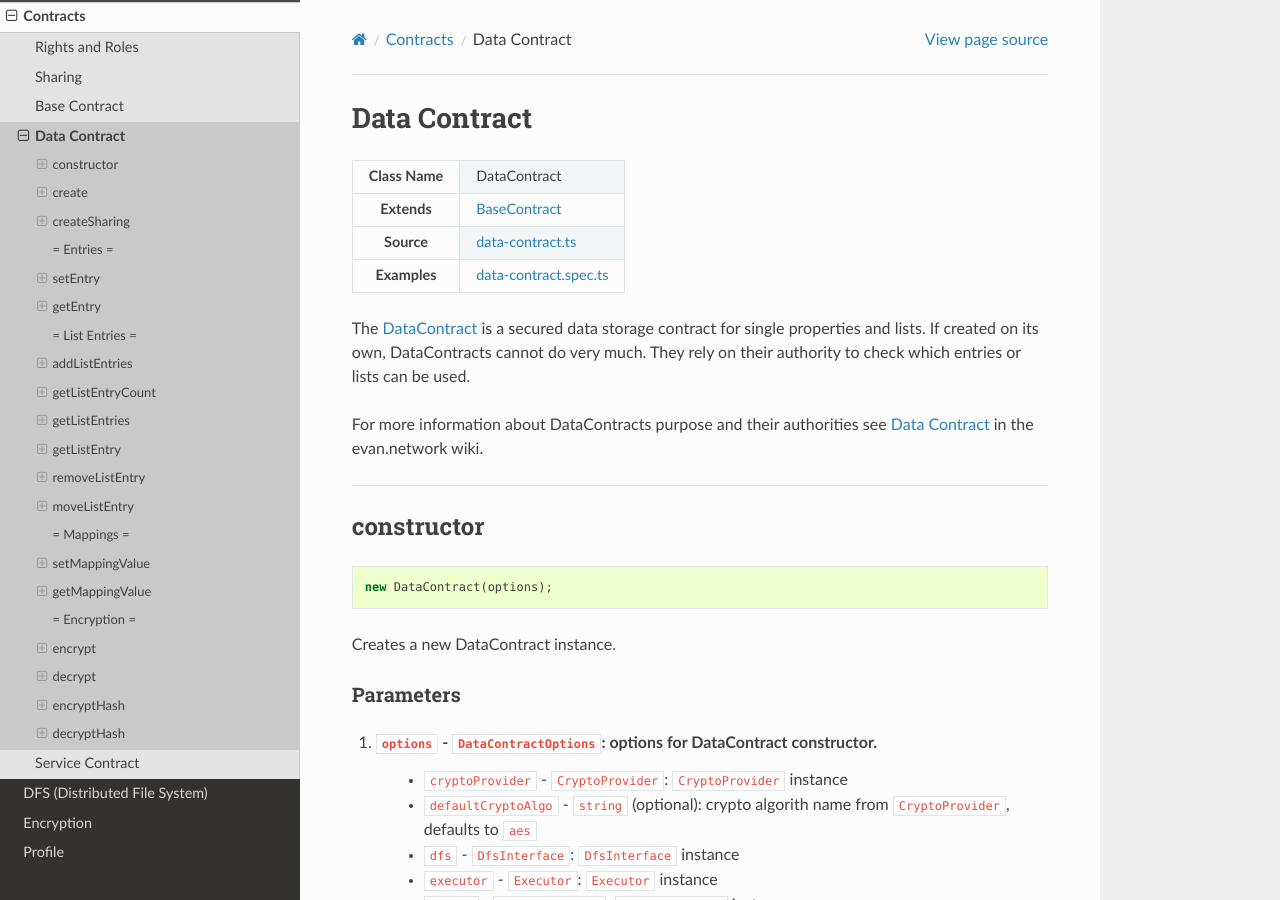
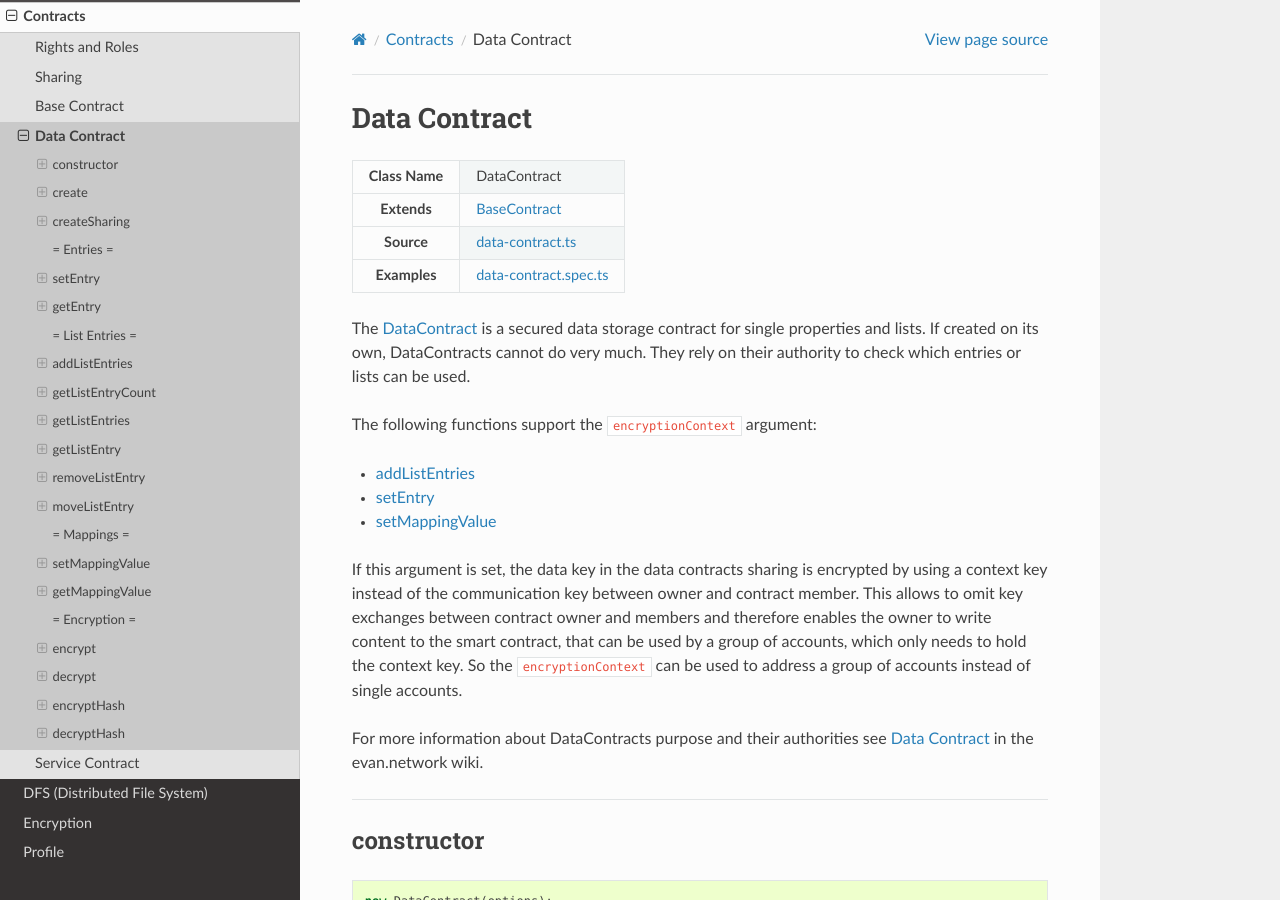
Before and after one commit to evannetwork/api-blockchain-core, a Sphinx documentation site: the page built from docs/contracts/data-contract.rst, in a window 1280 px wide and 900 px high. Built offline with Sphinx 7.4.7 and the Read the Docs theme 2.0.0, drawn with Linux system fonts in a browser that asks for light colours; pages that are not in the unit, such as notebooks, are missing from menus; some of the changed text lies outside the part shown.

Commit message:
update docu

```diff
--- a/docs/contracts/data-contract.rst
+++ b/docs/contracts/data-contract.rst
@@ -16,6 +16,14 @@ Data Contract
      - `data-contract.spec.ts <https://github.com/evannetwork/api-blockchain-core/tree/master/src/contracts/data-contract/data-contract.spec.ts>`_
 
 The `DataContract <https://github.com/evannetwork/api-blockchain-core/tree/master/src/contracts/data-contract/data-contract.ts>`_ is a secured data storage contract for single properties and lists. If created on its own, DataContracts cannot do very much. They rely on their authority to check which entries or lists can be used.
+
+The following functions support the ``encryptionContext`` argument:
+
+- :ref:`addListEntries <data-contract_addListEntries>`
+- :ref:`setEntry <data-contract_setEntry>`
+- :ref:`setMappingValue <data-contract_setMappingValue>`
+
+If this argument is set, the data key in the data contracts sharing is encrypted by using a context key instead of the communication key between owner and contract member. This allows to omit key exchanges between contract owner and members and therefore enables the owner to write content to the smart contract, that can be used by a group of accounts, which only needs to hold the context key. So the ``encryptionContext`` can be used to address a group of accounts instead of single accounts.
 
 For more information about DataContracts purpose and their authorities see `Data Contract <https://evannetwork.github.io/dev/data-contract>`_ in the evan.network wiki.
 
@@ -240,6 +248,7 @@ Parameters
 #. ``dfsStorage`` - ``Function`` (optional): store values in dfs, defaults to ``true``
 #. ``encryptedHashes`` - ``boolean`` (optional): encrypt hashes from values, defaults to ``true``
 #. ``encryption`` - ``string`` (optional): encryption algorithm to use, defaults to ``defaultCryptoAlgo`` (set in constructor)
+#. ``encryptionContext`` - ``string`` (optional): plain text name of an encryption context, defaults to ``accountId``
 
 -------
 Returns
@@ -348,6 +357,7 @@ Parameters
 #. ``dfsStorage`` - ``string`` (optional): store values in dfs, defaults to ``true``
 #. ``encryptedHashes`` - ``boolean`` (optional): encrypt hashes from values, defaults to ``true``
 #. ``encryption`` - ``string`` (optional): encryption algorithm to use, defaults to ``defaultCryptoAlgo`` (set in constructor)
+#. ``encryptionContext`` - ``string`` (optional): plain text name of an encryption context, defaults to ``accountId``
 
 -------
 Returns
@@ -619,6 +629,7 @@ Parameters
 #. ``dfsStorage`` - ``string`` (optional): store values in dfs, defaults to ``true``
 #. ``encryptedHashes`` - ``boolean`` (optional): encrypt hashes from values, defaults to ``true``
 #. ``encryption`` - ``string`` (optional): encryption algorithm to use, defaults to ``defaultCryptoAlgo`` (set in constructor)
+#. ``encryptionContext`` - ``string`` (optional): plain text name of an encryption context, defaults to ``accountId``
 
 -------
 Returns
```
